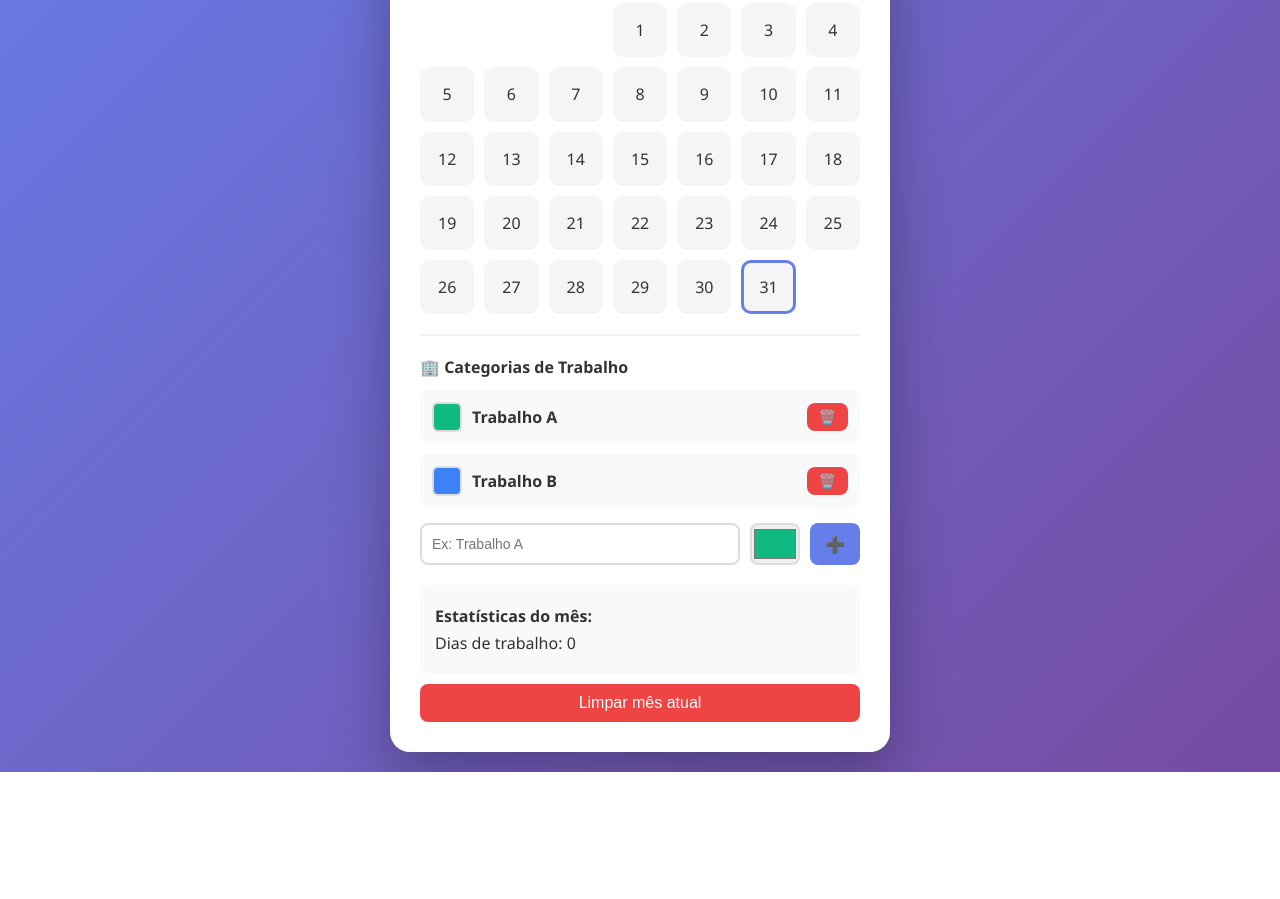
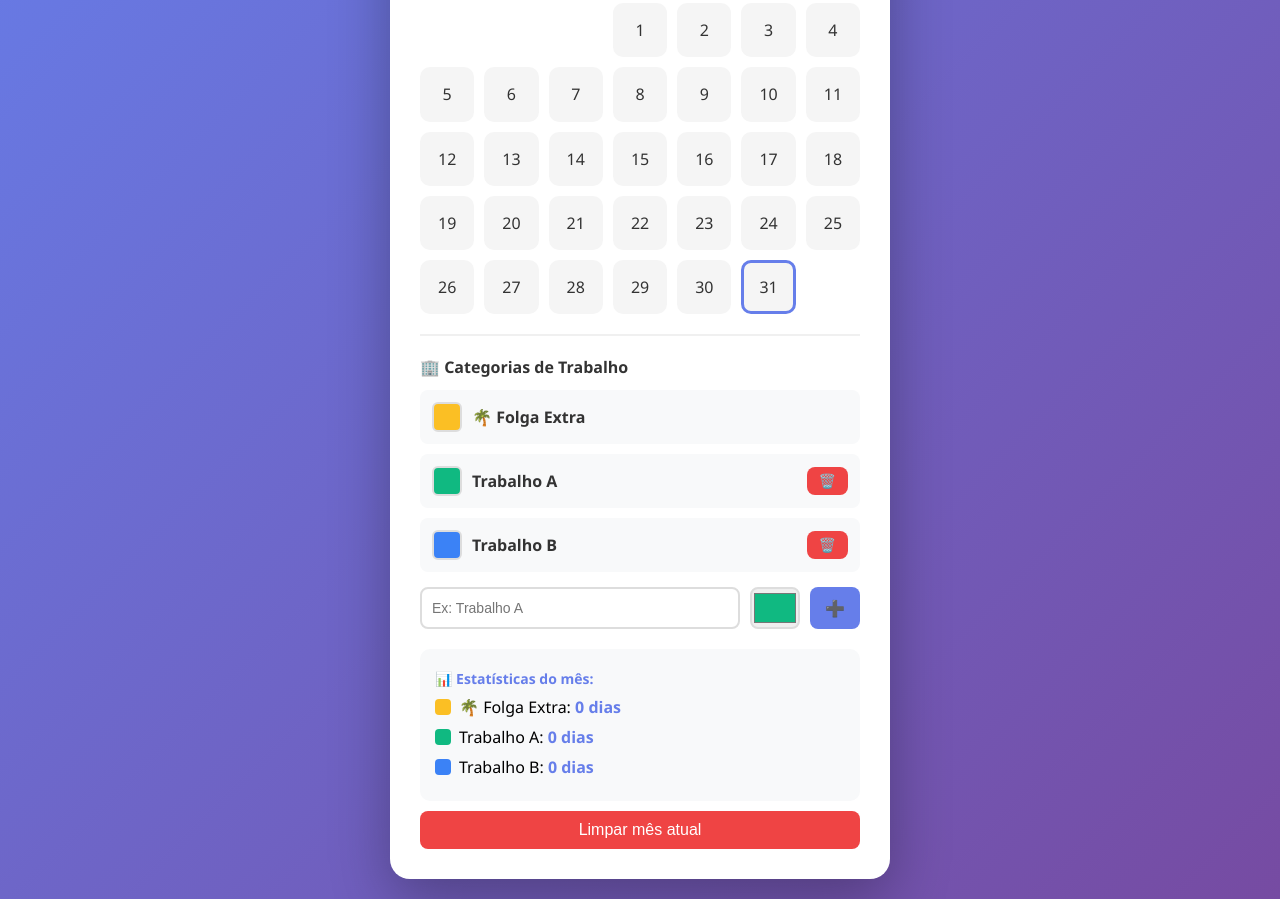
Before and after one commit to JotaPlaytv/Calendariotrabalho, a plain HTML site: page index.html in a window 1280 px wide. Shown: the part 245-1144 px from the top of the page. Before the commit the page ends 1017 px from the top, so only its background shows below. Drawn offline with Linux system fonts and the light colour scheme.

Commit message:
Update index.html

```diff
--- a/index.html
+++ b/index.html
@@ -235,6 +235,25 @@
         .stats p {
             color: #333;
             margin: 5px 0;
+            font-size: 14px;
+        }
+
+        .stats strong {
+            color: #667eea;
+        }
+
+        .stat-item {
+            display: flex;
+            align-items: center;
+            gap: 8px;
+            margin: 8px 0;
+        }
+
+        .stat-color {
+            width: 16px;
+            height: 16px;
+            border-radius: 4px;
+            display: inline-block;
         }
 
         .clear-btn {
@@ -479,8 +498,8 @@
             </div>
 
             <div class="stats">
-                <p><strong>Estatísticas do mês:</strong></p>
-                <p id="workDaysCount">Dias de trabalho: 0</p>
+                <p><strong>📊 Estatísticas do mês:</strong></p>
+                <div id="statsContent"></div>
             </div>
 
             <button class="clear-btn" id="btnClearMonth">Limpar mês atual</button>
@@ -526,6 +545,7 @@
         let currentYear = new Date().getFullYear();
         let workDays = JSON.parse(localStorage.getItem('workDays')) || {};
         let categories = JSON.parse(localStorage.getItem('categories')) || [
+            {id: 'folga-extra', name: '🌴 Folga Extra', color: '#fbbf24', fixed: true},
             {id: 'cat1', name: 'Trabalho A', color: '#10b981'},
             {id: 'cat2', name: 'Trabalho B', color: '#3b82f6'}
         ];
@@ -555,6 +575,10 @@
                 nameDiv.className = 'category-name';
                 nameDiv.textContent = cat.name;
 
+                item.appendChild(colorDiv);
+                item.appendChild(nameDiv);
+
+                if (!cat.fixed) {
                     const deleteBtn = document.createElement('button');
                     deleteBtn.className = 'btn-delete-cat';
                     deleteBtn.textContent = '🗑️';
@@ -571,10 +595,9 @@
                             renderCalendar();
                         }
                     });
+                    item.appendChild(deleteBtn);
+                }
 
-                item.appendChild(colorDiv);
-                item.appendChild(nameDiv);
-                item.appendChild(deleteBtn);
                 list.appendChild(item);
             });
         }
@@ -683,11 +706,31 @@
         }
 
         function updateStats() {
-            const count = Object.keys(workDays).filter(key => {
+            const statsContent = document.getElementById('statsContent');
+            const categoryStats = {};
+
+            // Conta dias por categoria no mês atual
+            Object.keys(workDays).forEach(key => {
                 const [year, month] = key.split('-').map(Number);
-                return year === currentYear && month === currentMonth;
-            }).length;
-            document.getElementById('workDaysCount').textContent = `Dias de trabalho: ${count}`;
+                if (year === currentYear && month === currentMonth) {
+                    const catId = workDays[key].categoryId;
+                    categoryStats[catId] = (categoryStats[catId] || 0) + 1;
+                }
+            });
+
+            // Renderiza estatísticas
+            statsContent.innerHTML = '';
+
+            categories.forEach(cat => {
+                const count = categoryStats[cat.id] || 0;
+                const statItem = document.createElement('div');
+                statItem.className = 'stat-item';
+                statItem.innerHTML = `
+                    <span class="stat-color" style="background: ${cat.color}"></span>
+                    <span>${cat.name}: <strong>${count} ${count === 1 ? 'dia' : 'dias'}</strong></span>
+                `;
+                statsContent.appendChild(statItem);
+            });
         }
 
         // Event Listeners
@@ -732,6 +775,7 @@
             document.getElementById('newCategoryColor').value = '#10b981';
 
             renderCategories();
+            updateStats();
         });
 
         document.getElementById('btnClearMonth').addEventListener('click', () => {
@@ -802,7 +846,6 @@
 
         document.getElementById('btnUpdate').addEventListener('click', () => {
             if (confirm('Atualizar o aplicativo para a versão mais recente?')) {
-                // Limpa todo o cache
                 if ('caches' in window) {
                     caches.keys().then(names => {
                         names.forEach(name => {
@@ -811,7 +854,6 @@
                     });
                 }
 
-                // Desregistra o Service Worker
                 if ('serviceWorker' in navigator) {
                     navigator.serviceWorker.getRegistrations().then(registrations => {
                         registrations.forEach(registration => {
@@ -820,7 +862,6 @@
                     });
                 }
 
-                // Recarrega a página
                 setTimeout(() => {
                     window.location.reload(true);
                 }, 500);
```
Lines whose indentation alone changed are shown as unchanged.
